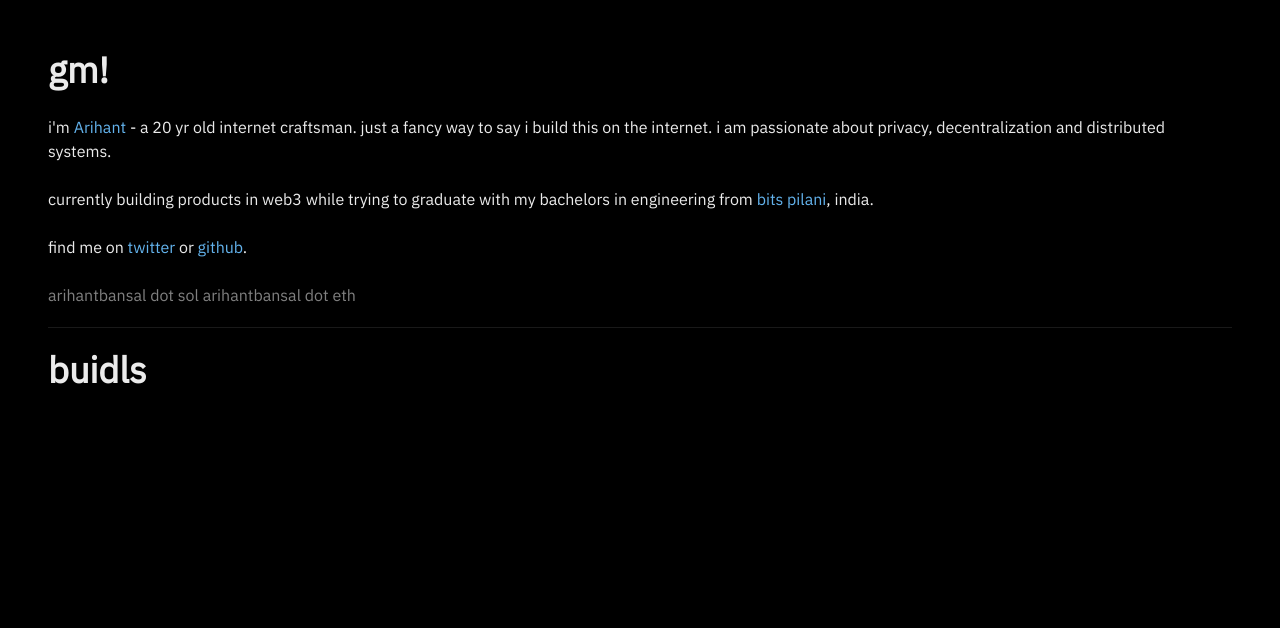
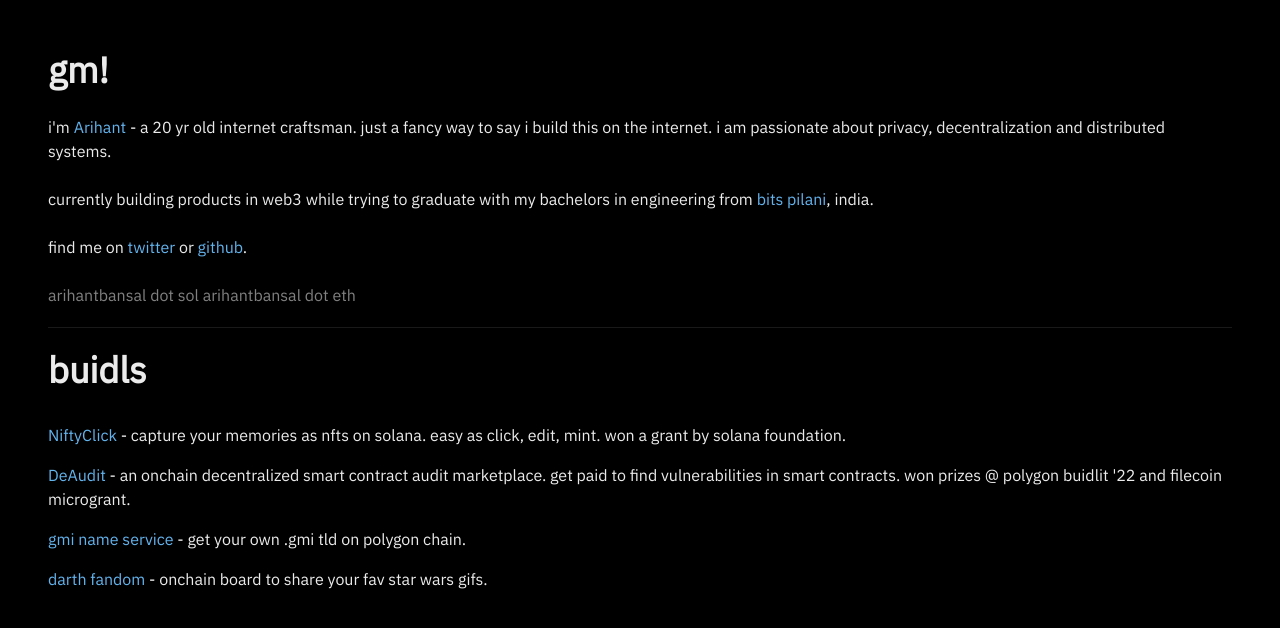
Before and after one commit to arihantbansal/portfolio, a Next.js app: page / in a window 1280 px wide. Shown: the top 628 px of the page. Built offline with nearby package versions, Linux system fonts and the light colour scheme.

Commit message:
:memo: add buidls

```diff
--- a/pages/index.tsx
+++ b/pages/index.tsx
@@ -51,7 +51,33 @@
 				<Box paddingTop="5">
 					<Heading>buidls</Heading>
 					<br />
-					<Text></Text>
+					<Box paddingY={"2"}>
+						<Text>
+							<CustomLink href="https://github.com/deaudit/deaudit">NiftyClick</CustomLink> -
+							capture your memories as nfts on solana. easy as click, edit, mint. won a grant by
+							solana foundation.
+						</Text>
+					</Box>
+					<Box paddingY={"2"}>
+						<Text>
+							<CustomLink href="https://github.com/deaudit/deaudit">DeAudit</CustomLink> - an
+							onchain decentralized smart contract audit marketplace. get paid to find
+							vulnerabilities in smart contracts. won prizes @ polygon buidlit &apos;22 and filecoin
+							microgrant.
+						</Text>
+					</Box>
+					<Box paddingY={"2"}>
+						<Text>
+							<CustomLink href="https://gmi-name-service.vercel.app/">gmi name service</CustomLink>{" "}
+							- get your own .gmi tld on polygon chain.
+						</Text>
+					</Box>
+					<Box paddingY={"2"}>
+						<Text>
+							<CustomLink href="https://darth-fandom.vercel.app/">darth fandom</CustomLink> -
+							onchain board to share your fav star wars gifs.
+						</Text>
+					</Box>
 				</Box>
 			</Box>
 		</>
```
